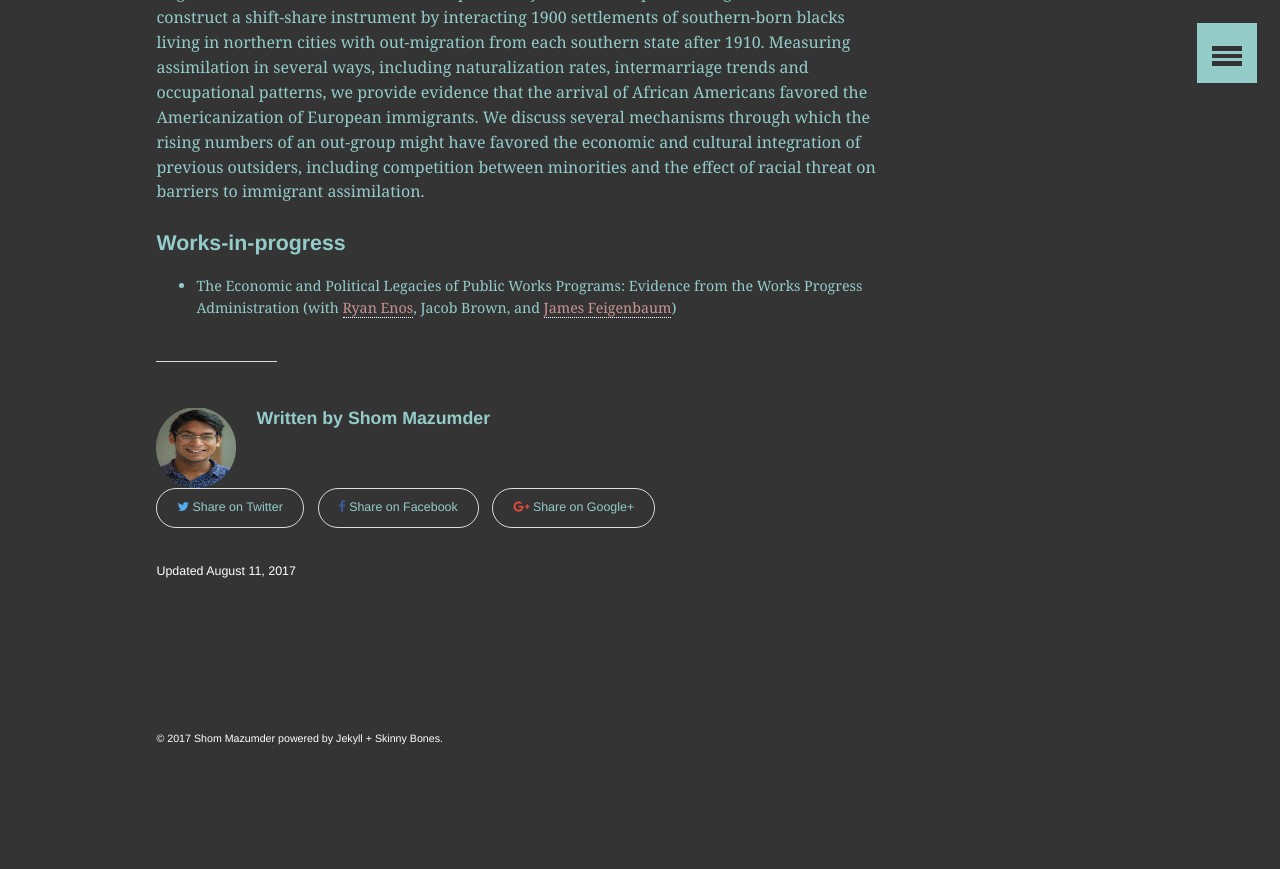
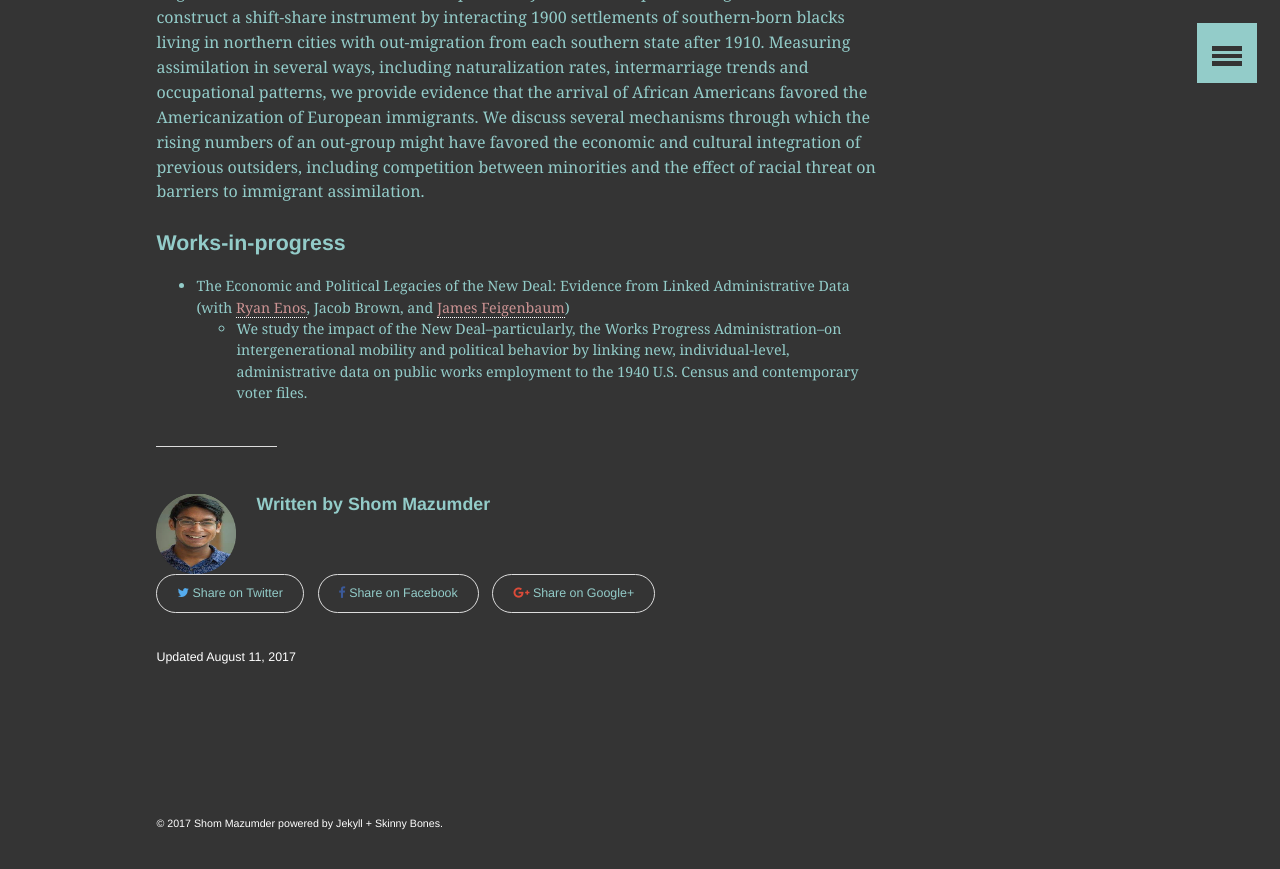
Before and after one commit to shommazumder/shommazumder.github.io-archive, a Jekyll site: the page built from _posts/2017-04-05-peco.md, in a window 1280 px wide and 900 px high, scrolled down 831 px. Shown: the top 869 px of the window. Built offline with Jekyll 4.4.1, drawn with Linux system fonts in a browser that asks for light colours; before the commit the page ends 1646 px from its top, so only the background shows below that.

Commit message:
added description of new deal project

```diff
--- a/_posts/2017-04-05-peco.md
+++ b/_posts/2017-04-05-peco.md
@@ -18,4 +18,5 @@ We study how the inflow of 1.5 million of African Americans to the US North betw
 
 #### Works-in-progress
 
-* The Economic and Political Legacies of Public Works Programs: Evidence from the Works Progress Administration \(with [Ryan Enos](http://ryandenos.com/), Jacob Brown, and [James Feigenbaum](http://jamesfeigenbaum.github.io/)\)
+* The Economic and Political Legacies of the New Deal: Evidence from Linked Administrative Data \(with [Ryan Enos](http://ryandenos.com/), Jacob Brown, and [James Feigenbaum](http://jamesfeigenbaum.github.io/)\)
+	* We study the impact of the New Deal--particularly, the Works Progress Administration--on intergenerational mobility and political behavior by linking new, individual-level, administrative data on public works employment to the 1940 U.S. Census and contemporary voter files.
```
